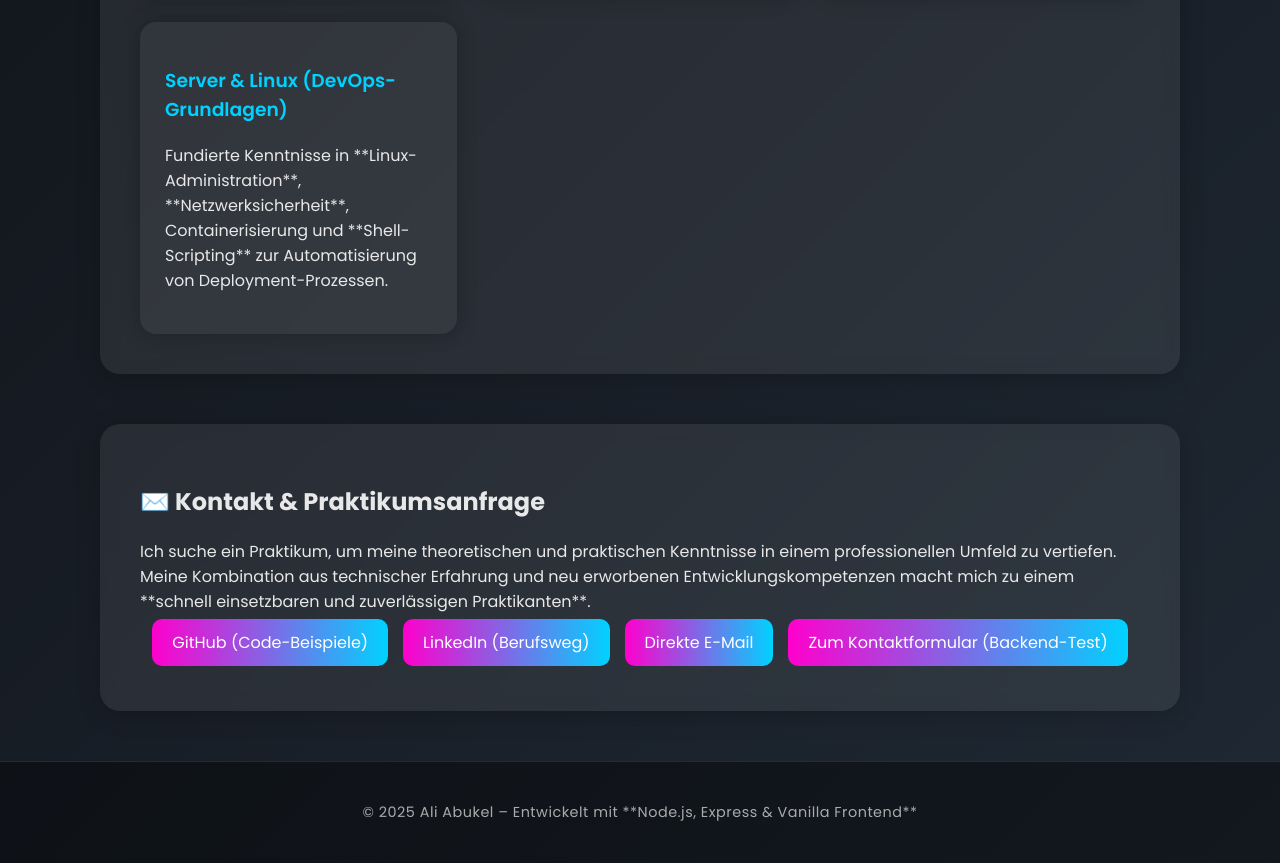
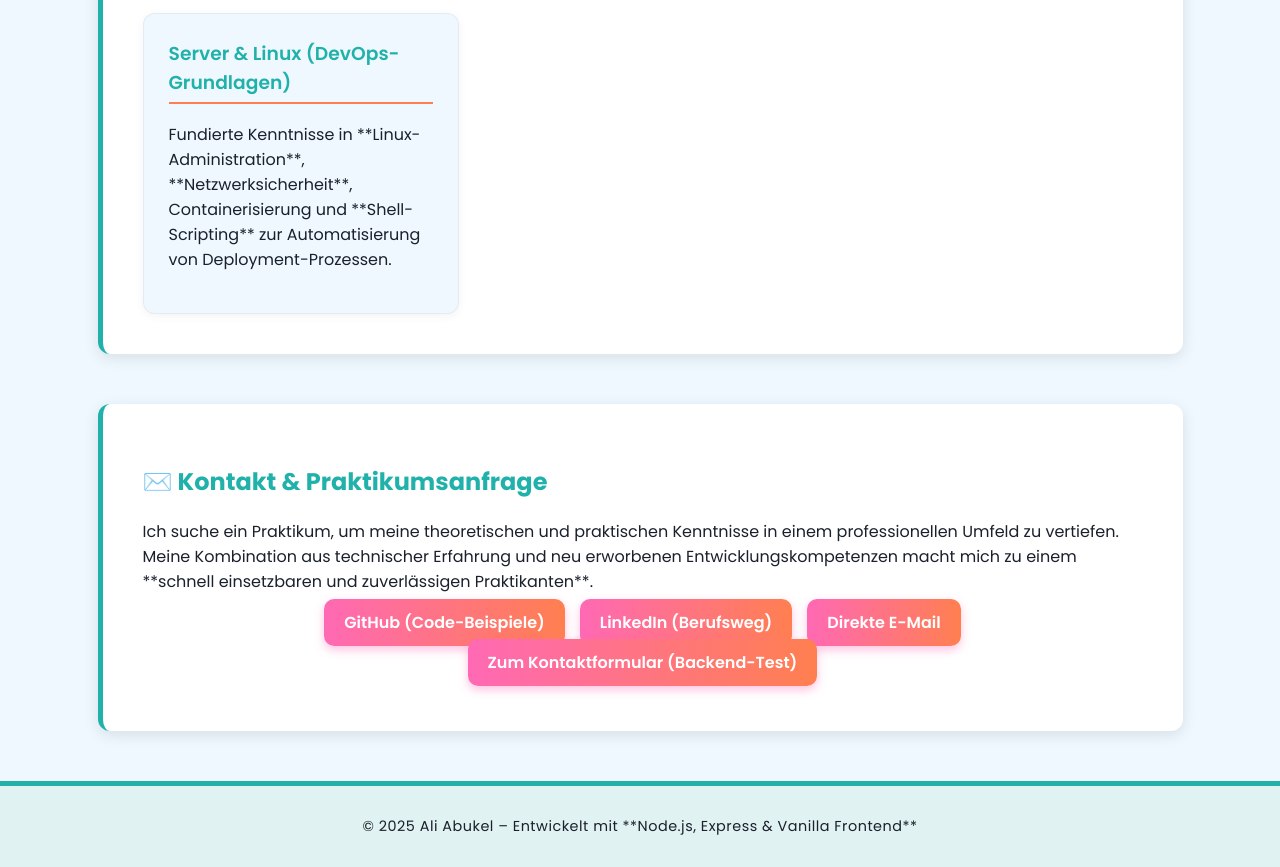
Before and after one commit to ali-abukel/email-website, a website: page public/index.html in a window 1280 px wide. Shown: the part 1410-2277 px from the top of the page. Drawn offline with Linux system fonts and the light colour scheme.

Commit message:
Update styles.css

```diff
--- a/public/styles.css
+++ b/public/styles.css
@@ -2,19 +2,22 @@
 @import url('https://fonts.googleapis.com/css2?family=Poppins:wght@400;600;700&display=swap');
 
 :root {
-  --primary: #6a5acd;
-  --accent: #00d2ff;
-  --highlight: #ff00cc;
-  --bg: #0b0c10;
-  --text: #e8e8e8;
-  --card-bg: rgba(255, 255, 255, 0.08);
-  --glow: 0 0 25px rgba(0, 210, 255, 0.3);
+  /* Helle, bunte Farben für Energie und Modernität */
+  --primary: #20B2AA; /* Helles Meergrün/Teal (Tech-Fokus) */
+  --accent: #FF7F50; /* Koralle (Lebendig) */
+  --highlight: #FF69B4; /* Leuchtendes Pink (Akzent) */
+  --bg: #F0F8FF; /* Hintergrund (AliceBlue) */
+  --text: #1A202C; /* Dunkler Text für Kontrast */
+  --card-bg: #FFFFFF; /* Weiße, saubere Karten */
+  --glow: 0 0 25px rgba(32, 178, 170, 0.5); /* Teal-Glow */
+  --shadow: 0 4px 15px rgba(0,0,0,0.1); /* Sanfter Schatten */
 }
 
 body {
   margin: 0;
   font-family: 'Poppins', sans-serif;
-  background: linear-gradient(135deg, #0b0c10, #1f2833);
+  /* Hintergrund ist jetzt hell und leicht strukturiert */
+  background: var(--bg);
   color: var(--text);
   overflow-x: hidden;
   scroll-behavior: smooth;
@@ -22,10 +25,11 @@ body {
 
 /* ====== HERO ====== */
 .hero {
+  /* Der Hero-Header behält den lebendigen Gradienten */
   background: linear-gradient(120deg, var(--accent), var(--highlight), var(--primary));
   background-size: 300% 300%;
   animation: gradientShift 10s ease infinite;
-  color: white;
+  color: white; /* Text bleibt Weiß auf dem bunten Gradienten */
   padding: 100px 20px;
   text-align: center;
   position: relative;
@@ -42,8 +46,8 @@ body {
 .hero-content img {
   width: 170px;
   border-radius: 50%;
-  border: 3px solid rgba(255,255,255,0.6);
-  box-shadow: 0 0 25px rgba(255,255,255,0.3);
+  border: 3px solid rgba(255,255,255,0.8); /* Hellerer Rand */
+  box-shadow: 0 0 25px rgba(255,255,255,0.5);
   transition: transform 0.4s ease;
 }
 .hero-content img:hover {
@@ -56,7 +60,6 @@ body {
   font-weight: 700;
 }
 
-/* Standard-Absätze */
 .hero p {
   font-size: 1.2rem;
   opacity: 0.9;
@@ -66,8 +69,8 @@ body {
 .hero-content .subtitle {
   font-size: 1.4rem;
   font-weight: 600;
-  color: var(--accent); /* Betont die Rolle und den Zweck */
-  text-shadow: 1px 1px 5px rgba(0,0,0,0.5);
+  color: var(--card-bg); /* Weiß auf dem bunten Header */
+  text-shadow: 1px 1px 5px rgba(0,0,0,0.4);
   margin-bottom: 5px;
   opacity: 1;
 }
@@ -76,27 +79,34 @@ body {
 .hero-content p:last-of-type {
   font-size: 1rem;
   margin-top: 5px;
-  opacity: 0.7;
+  opacity: 0.8;
 }
 
 /* ====== CONTAINERS ====== */
 .container {
   max-width: 1000px;
   margin: 50px auto;
+  /* Hellere Hintergrundfarbe und saubere Optik */
   background: var(--card-bg);
   padding: 40px;
-  border-radius: 20px;
-  backdrop-filter: blur(8px);
-  box-shadow: 0 4px 25px rgba(0,0,0,0.2);
+  border-radius: 12px;
+  box-shadow: var(--shadow); /* Sanfterer Schatten */
   transition: transform 0.3s ease;
+  border-left: 5px solid var(--primary); /* Minimaler Akzentstreifen links */
 }
 .container:hover {
   transform: translateY(-5px);
+  box-shadow: 0 8px 25px rgba(0,0,0,0.15);
+}
+h2 {
+    color: var(--primary); /* Überschriften in der Primärfarbe */
+    font-weight: 700;
 }
 
 /* ====== BUTTONS ====== */
 .btn {
   display: inline-block;
+  /* Gradient beibehalten */
   background: linear-gradient(90deg, var(--accent), var(--highlight));
   color: white;
   padding: 12px 25px;
@@ -104,10 +114,10 @@ body {
   text-decoration: none;
   font-weight: 600;
   transition: 0.3s ease;
-  box-shadow: 0 0 15px rgba(255,255,255,0.15);
+  box-shadow: 0 0 15px var(--accent);
 }
 .btn:hover {
-  box-shadow: 0 0 25px rgba(255,255,255,0.35);
+  box-shadow: 0 0 25px var(--highlight);
   transform: scale(1.05);
 }
 
@@ -118,20 +128,25 @@ body {
   gap: 25px;
 }
 .card {
-  background: rgba(255,255,255,0.05);
-  border-radius: 16px;
+  background: var(--bg); /* Hellgrauer Hintergrund für die Karte */
+  border-radius: 12px;
   padding: 25px;
   transition: 0.4s ease;
-  box-shadow: 0 0 20px rgba(0,0,0,0.25);
+  box-shadow: 0 2px 10px rgba(0,0,0,0.05);
+  border: 1px solid rgba(0,0,0,0.05);
 }
 .card:hover {
-  transform: translateY(-8px);
-  background: rgba(255,255,255,0.1);
-  box-shadow: 0 0 20px var(--accent);
+  transform: translateY(-5px);
+  background: #fff;
+  box-shadow: 0 8px 20px rgba(0,0,0,0.1);
+  border: 1px solid var(--primary); /* Akzent-Rand beim Hovern */
 }
 .card h3 {
-  color: var(--accent);
+  color: var(--primary); /* Titel in Primärfarbe */
   font-weight: 600;
+  border-bottom: 2px solid var(--accent); /* Bunter Akzent unter dem Titel */
+  padding-bottom: 5px;
+  margin-top: 0;
 }
 
 /* ====== LINKS ====== */
@@ -144,16 +159,19 @@ body {
   padding: 0;
 }
 .links a {
+  /* Links in den Akzentfarben */
   background: linear-gradient(90deg, var(--highlight), var(--accent));
   color: white;
   padding: 12px 20px;
   border-radius: 10px;
   text-decoration: none;
+  font-weight: 600;
   transition: 0.3s ease;
+  box-shadow: 0 4px 10px rgba(255, 105, 180, 0.4);
 }
 .links a:hover {
   transform: translateY(-3px);
-  box-shadow: 0 0 20px var(--accent);
+  box-shadow: 0 8px 20px rgba(255, 127, 80, 0.6);
 }
 
 /* ====== FADE-IN EFFECT ====== */
@@ -170,11 +188,12 @@ body {
 /* ====== FOOTER ====== */
 footer {
   text-align: center;
-  padding: 40px;
+  padding: 30px;
   font-size: 0.9em;
-  color: #aaa;
-  background: rgba(0, 0, 0, 0.4);
-  border-top: 1px solid rgba(255,255,255,0.1);
+  /* Dunkler Text auf hellem Fußzeilen-Hintergrund */
+  color: var(--text);
+  background: #e0f2f1; /* Sehr helles Hintergrund-Teal */
+  border-top: 5px solid var(--primary);
 }
 footer p {
   margin: 0;
```
